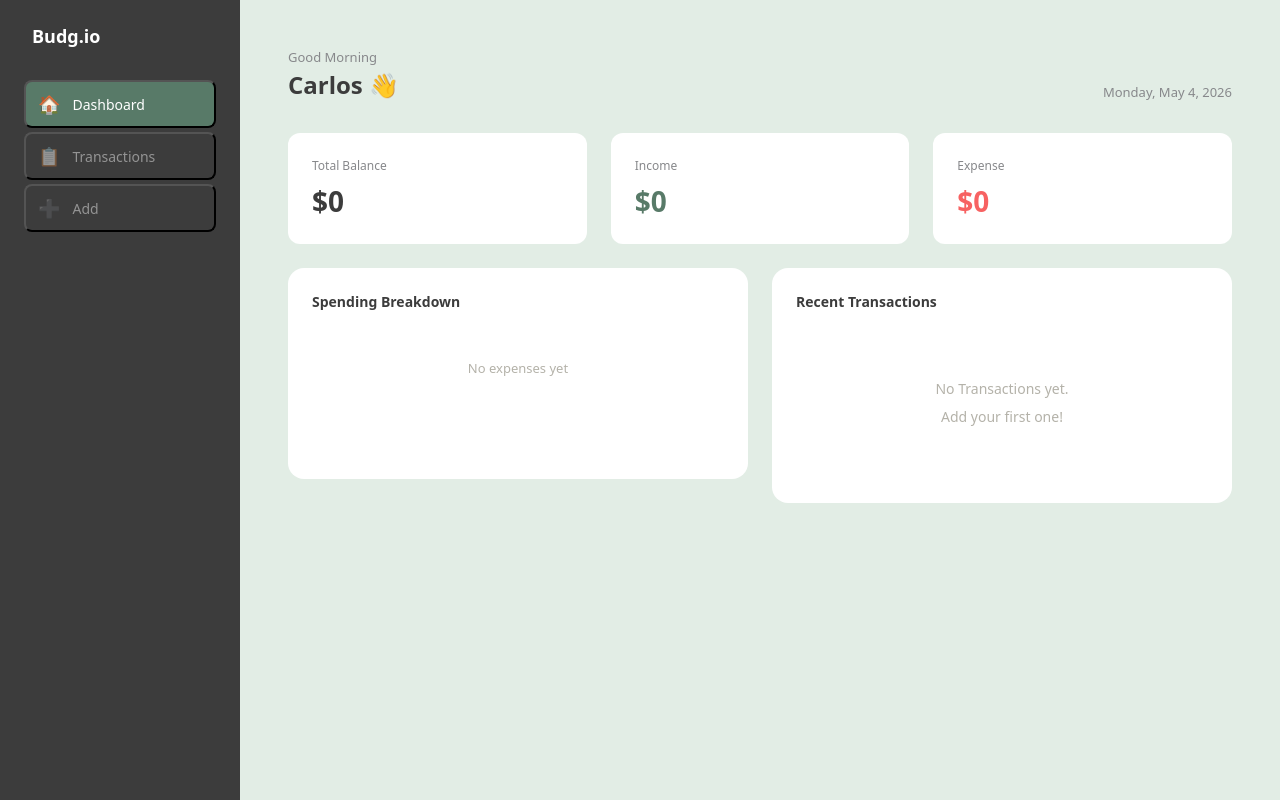
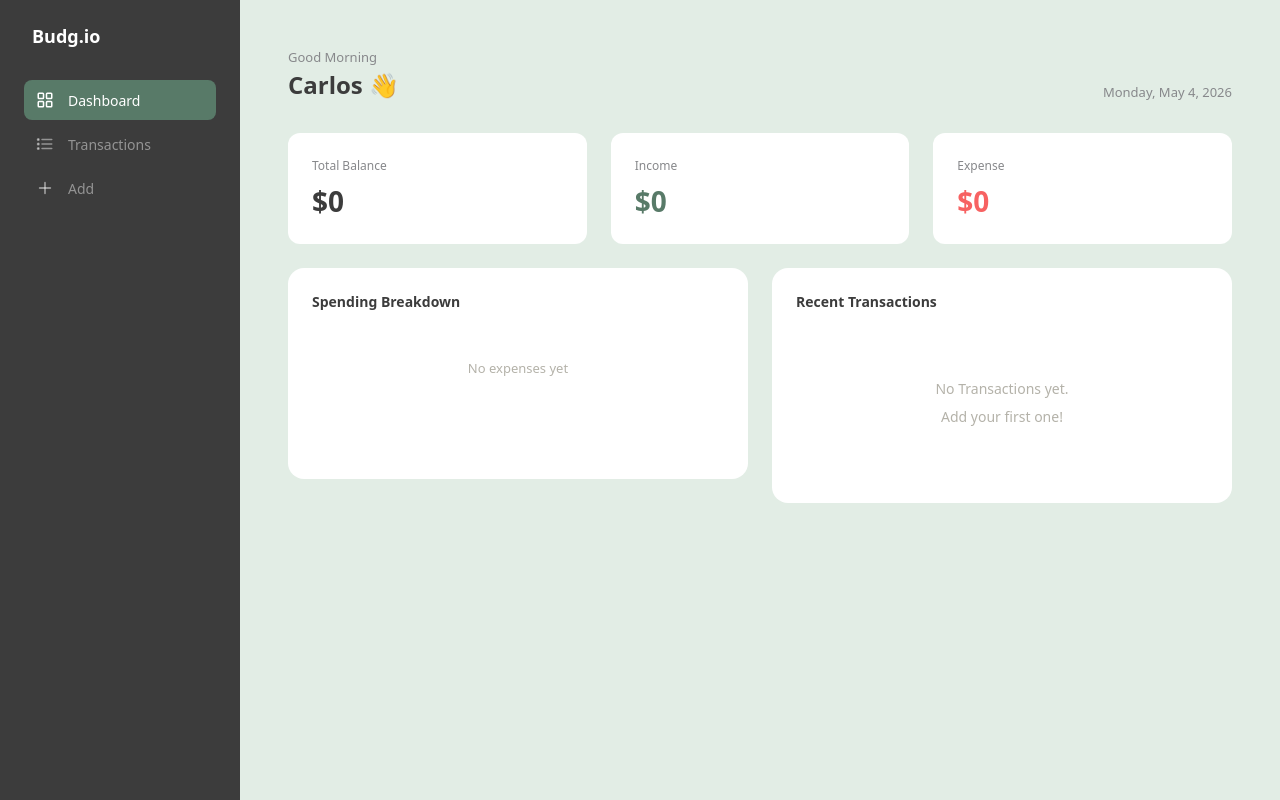
Before and after one commit to mur1llo7/budget-tracker, a React (Vite) app: page / in a window 1280 px wide. Built offline with nearby package versions, Linux system fonts and the light colour scheme.

Commit message:
style: change the bottomNav and Sidebar

```diff
--- a/src/components/Layout/Layout.jsx
+++ b/src/components/Layout/Layout.jsx
@@ -3,9 +3,30 @@ import { useState } from "react";
 import styles from "./Layout.module.css";
 
 const NAV_ITEMS = [
-  { id: "dashboard", label: "Dashboard", icon: "🏠" },
-  { id: "transactions", label: "Transactions", icon: "📋" },
-  { id: "add", label: "Add", icon: "➕" },
+  { id: "dashboard", label: "Dashboard", icon: (
+      <svg width="18" height="18" viewBox="0 0 24 24" fill="none" stroke="currentColor" strokeWidth="2" strokeLinecap="round" strokeLinejoin="round">
+        <rect x="3" y="3" width="7" height="7" rx="1"/>
+        <rect x="14" y="3" width="7" height="7" rx="1"/>
+        <rect x="3" y="14" width="7" height="7" rx="1"/>
+        <rect x="14" y="14" width="7" height="7" rx="1"/>
+      </svg>
+    ), },
+  { id: "transactions", label: "Transactions", icon: (
+      <svg width="18" height="18" viewBox="0 0 24 24" fill="none" stroke="currentColor" strokeWidth="2" strokeLinecap="round" strokeLinejoin="round">
+        <line x1="8" y1="6" x2="21" y2="6"/>
+        <line x1="8" y1="12" x2="21" y2="12"/>
+        <line x1="8" y1="18" x2="21" y2="18"/>
+        <circle cx="3" cy="6" r="1" fill="currentColor"/>
+        <circle cx="3" cy="12" r="1" fill="currentColor"/>
+        <circle cx="3" cy="18" r="1" fill="currentColor"/>
+      </svg>
+    ), },
+  { id: "add", label: "Add", icon: (
+      <svg width="18" height="18" viewBox="0 0 24 24" fill="none" stroke="currentColor" strokeWidth="2.5" strokeLinecap="round">
+        <line x1="12" y1="5" x2="12" y2="19"/>
+        <line x1="5" y1="12" x2="19" y2="12"/>
+      </svg>
+    ), },
 ];
 
 function Layout({ currentView, onNavigate, children }) {
@@ -52,7 +73,7 @@ function Layout({ currentView, onNavigate, children }) {
         {NAV_ITEMS.map((item) => (
           <button
             key={item.id}
-            className={`$styles.bottomNavItem ${currentView === item.id ? styles.active : ""}`}
+            className={`${styles.bottomNavItem} ${currentView === item.id ? styles.active : ""}`}
             onClick={() => onNavigate(item.id)}
           >
             <span className={styles.navIcon}>{item.icon}</span>
--- a/src/components/Layout/Layout.module.css
+++ b/src/components/Layout/Layout.module.css
@@ -37,15 +37,17 @@
   display: flex;
   flex-direction: column;
   align-items: center;
-  gap: 3px;
+  justify-content: center;
+  gap: 4px;
   background: none;
   border: none;
+  outline: none;
   cursor: pointer;
-  padding: 8px 16px;
-  border-radius: var(--radius-sm);
+  padding: 8px 8px;
   color: var(--color-text-muted);
   font-family: inherit;
   transition: color 0.15s;
+  -webkit-tap-highlight-color: transparent;
 }
 
 .bottomNavItem.active {
@@ -53,12 +55,20 @@
 }
 
 .bottomNavLabel {
+  display: flex;
   font-size: 10px;
   font-weight: 500;
 }
 
 .navIcon {
   font-size: 18px;
+  align-items: center;
+  justify-content: center;
+  border: none;
+  outline: none;
+  background: none;
+  width: 20px;
+  height: 20px;
 }
 
 /* Desktop breakpoint */
@@ -98,6 +108,8 @@
     padding: 10px var(--space-3);
     border-radius: var(--radius-sm);
     background: none;
+    border: none;
+    outline: none;
     cursor: pointer;
     color: rgba(255, 255, 255, 0.45);
     font-size: 14px;
--- a/src/components/TransactionForm/TransactionForm.jsx
+++ b/src/components/TransactionForm/TransactionForm.jsx
@@ -46,6 +46,13 @@ function TransactionForm({ existing, onDone }) {
 
         {/* Income / Expense Toggle */}
         <div className={styles.toggle}>
+            <button
+                type="button"
+                className={`${styles.toggleBtn} ${form.type === 'income' ? styles.toggleActive : ''}`}
+                onClick={() => handleChange('type', 'income')}
+            >
+            Income
+            </button>
             <button className={`${styles.toggleBtn} ${form.type === 'expense' ? styles.toggleActive : ''}`}
             onClick={() => handleChange('type', 'expense')}>
                 Expense
```
